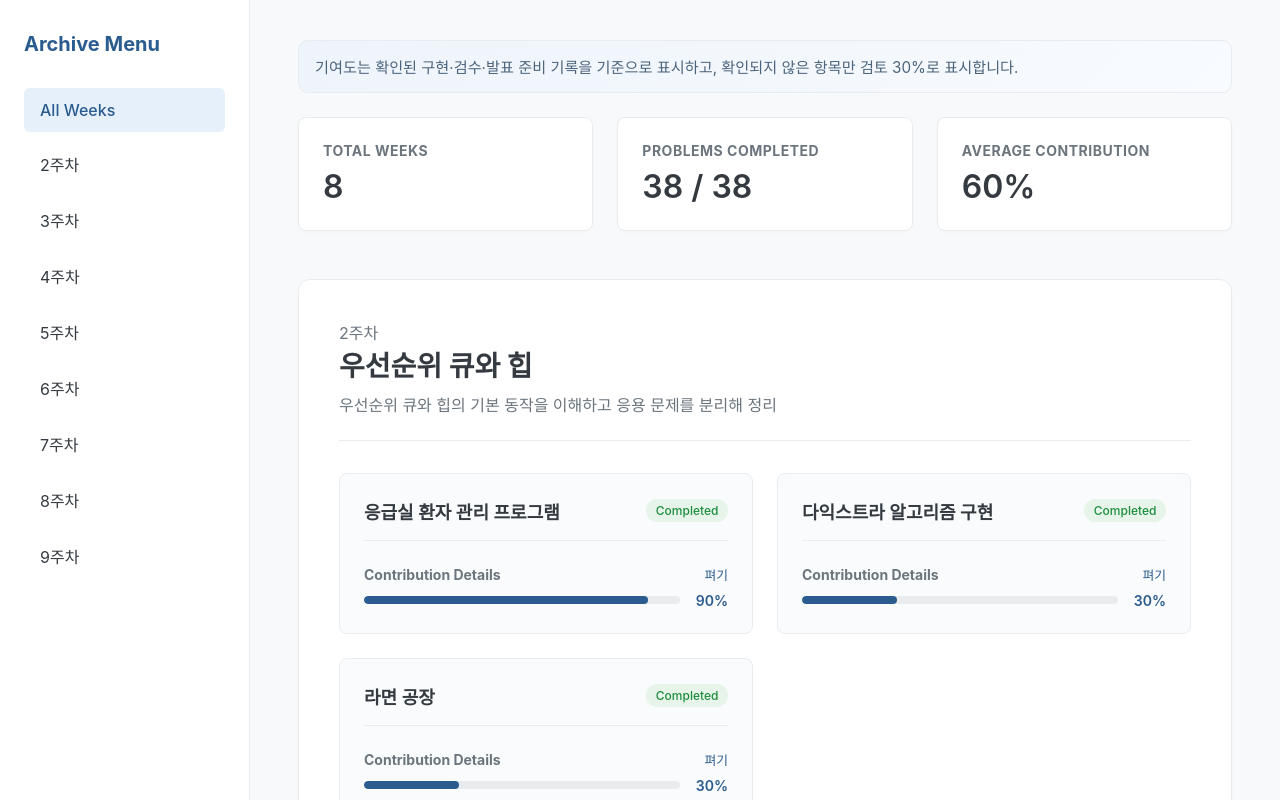
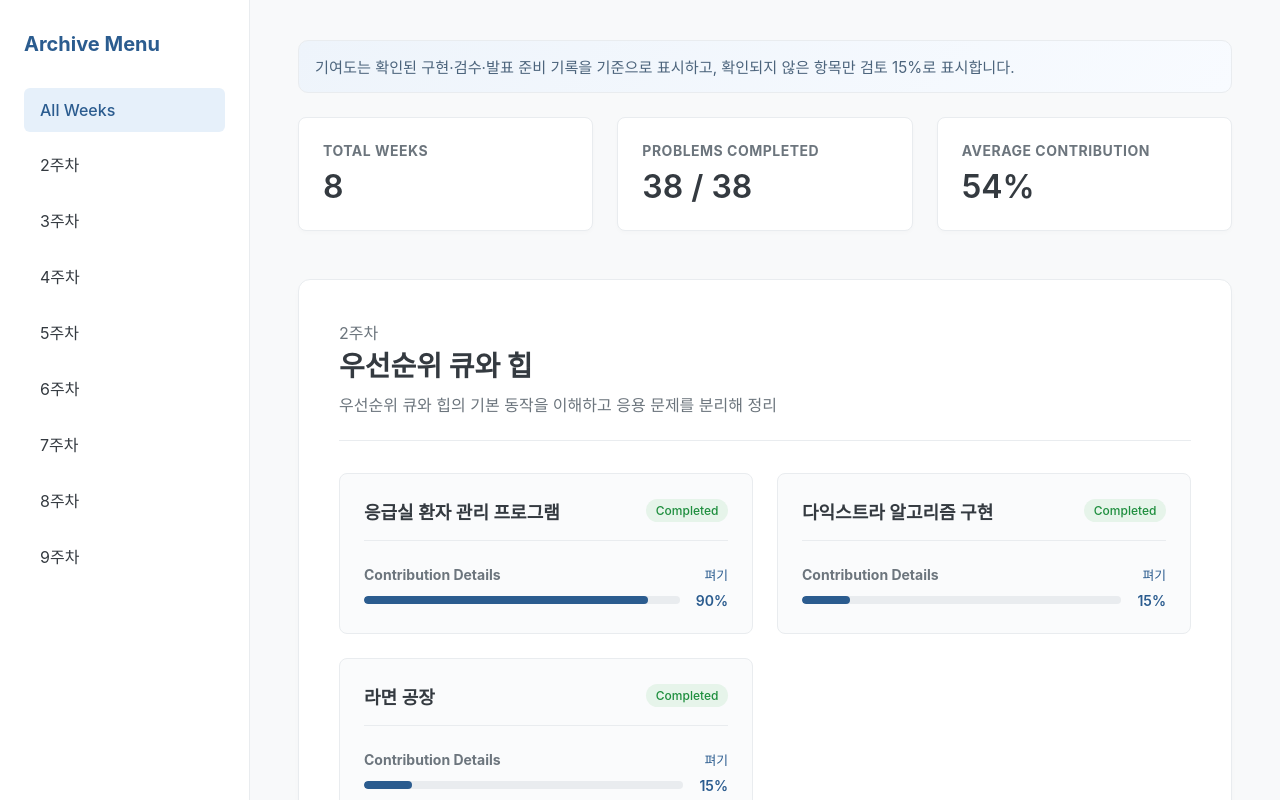
Before and after one commit to codecodebot/Code-Archive, a React (Vite) app: page / in a window 1280 px wide. Shown: the top 800 px of the page. Built offline with nearby package versions, Linux system fonts and the light colour scheme.

Commit message:
Lower review-only contribution percentage

```diff
--- a/src/App.jsx
+++ b/src/App.jsx
@@ -144,7 +144,7 @@ const TopSummary = ({ data }) => {
   return (
     <div className="top-summary">
       <div className="summary-note">
-        기여도는 확인된 구현·검수·발표 준비 기록을 기준으로 표시하고, 확인되지 않은 항목만 검토 30%로 표시합니다.
+        기여도는 확인된 구현·검수·발표 준비 기록을 기준으로 표시하고, 확인되지 않은 항목만 검토 15%로 표시합니다.
       </div>
       <div className="summary-card">
         <h3>Total Weeks</h3>
--- a/src/data.js
+++ b/src/data.js
@@ -18,7 +18,7 @@ const weeklyData = [
         title: '다익스트라 알고리즘 구현',
         completed: true,
         contribution: '검토',
-        percentage: 30,
+        percentage: 15,
         code: '',
       },
       {
@@ -26,7 +26,7 @@ const weeklyData = [
         title: '라면 공장',
         completed: true,
         contribution: '검토',
-        percentage: 30,
+        percentage: 15,
         code: '',
       },
     ],
@@ -77,9 +77,9 @@ const weeklyData = [
     concept: '문자열 매칭과 부분 문자열 성질을 분리하여 분석',
     files: [],
     problems: [
-      { id: '4-1', title: '배운 내용 구현하기', completed: true, contribution: '검토', percentage: 30, code: '' },
-      { id: '4-2', title: '문자열 내 최소 반복 단위', completed: true, contribution: '검토', percentage: 30, code: '' },
-      { id: '4-3', title: '최장 공통 부분 구하기', completed: true, contribution: '검토', percentage: 30, code: '' },
+      { id: '4-1', title: '배운 내용 구현하기', completed: true, contribution: '검토', percentage: 15, code: '' },
+      { id: '4-2', title: '문자열 내 최소 반복 단위', completed: true, contribution: '검토', percentage: 15, code: '' },
+      { id: '4-3', title: '최장 공통 부분 구하기', completed: true, contribution: '검토', percentage: 15, code: '' },
     ],
   },
   {
@@ -88,7 +88,7 @@ const weeklyData = [
     concept: '시간복잡도와 탐색, 정렬, DP 응용 문제를 개별 항목으로 분리',
     files: [],
     problems: [
-      { id: '5-1', title: '시간복잡도 구하기', completed: true, contribution: '검토', percentage: 30, code: '' },
+      { id: '5-1', title: '시간복잡도 구하기', completed: true, contribution: '검토', percentage: 15, code: '' },
       {
         id: '5-2',
         title: '합이 k인 두 수 만들기',
@@ -97,10 +97,10 @@ const weeklyData = [
         percentage: 100,
         code: '',
       },
-      { id: '5-3', title: '성적 상위 k명 뽑기', completed: true, contribution: '검토', percentage: 30, code: '' },
-      { id: '5-4', title: '계단 오르기', completed: true, contribution: '검토', percentage: 30, code: '' },
-      { id: '5-5', title: '가장 가까운 두 수', completed: true, contribution: '검토', percentage: 30, code: '' },
-      { id: '5-6', title: '섬의 개수 세기', completed: true, contribution: '검토', percentage: 30, code: '' },
+      { id: '5-3', title: '성적 상위 k명 뽑기', completed: true, contribution: '검토', percentage: 15, code: '' },
+      { id: '5-4', title: '계단 오르기', completed: true, contribution: '검토', percentage: 15, code: '' },
+      { id: '5-5', title: '가장 가까운 두 수', completed: true, contribution: '검토', percentage: 15, code: '' },
+      { id: '5-6', title: '섬의 개수 세기', completed: true, contribution: '검토', percentage: 15, code: '' },
     ],
   },
   {
@@ -114,7 +114,7 @@ const weeklyData = [
         title: '거스름돈 문제',
         completed: true,
         contribution: '발표 담당은 아니지만 팀 전체 제출 코드 검수 과정에서 정상 입력 작동 여부와 잘못된 입력 처리 방식을 확인함',
-        percentage: 30,
+        percentage: 15,
         code: '',
       },
       {
@@ -146,7 +146,7 @@ const weeklyData = [
         title: '큰 수 만들기',
         completed: true,
         contribution: '발표 담당은 아니지만 전체 제출 코드 검수에서 스택 기반 구현의 정상 동작 여부를 확인함',
-        percentage: 30,
+        percentage: 15,
         code: '',
       },
     ],
@@ -229,7 +229,7 @@ const weeklyData = [
         percentage: 90,
         code: '',
       },
-      { id: '8-3', title: '최대 서브 배열', completed: true, contribution: '검토', percentage: 30, code: '' },
+      { id: '8-3', title: '최대 서브 배열', completed: true, contribution: '검토', percentage: 15, code: '' },
       {
         id: '8-4',
         title: '집 도둑',
@@ -262,7 +262,7 @@ const weeklyData = [
     concept: '탐색 가지치기와 완전탐색 문제를 개별 항목으로 정리',
     files: [],
     problems: [
-      { id: '9-1', title: '미로 탈출하기 구현', completed: true, contribution: '검토', percentage: 30, code: '' },
+      { id: '9-1', title: '미로 탈출하기 구현', completed: true, contribution: '검토', percentage: 15, code: '' },
       {
         id: '9-2',
         title: '지도 색칠하기 구현',
@@ -271,7 +271,7 @@ const weeklyData = [
         percentage: 100,
         code: '',
       },
-      { id: '9-3', title: '순열 생성', completed: true, contribution: '검토', percentage: 30, code: '' },
+      { id: '9-3', title: '순열 생성', completed: true, contribution: '검토', percentage: 15, code: '' },
       {
         id: '9-4',
         title: '스도쿠 풀기',
@@ -280,7 +280,7 @@ const weeklyData = [
         percentage: 100,
         code: '',
       },
-      { id: '9-5', title: '숫자 골라 최대 합 만들기', completed: true, contribution: '검토', percentage: 30, code: '' },
+      { id: '9-5', title: '숫자 골라 최대 합 만들기', completed: true, contribution: '검토', percentage: 15, code: '' },
     ],
   },
 ];
```
